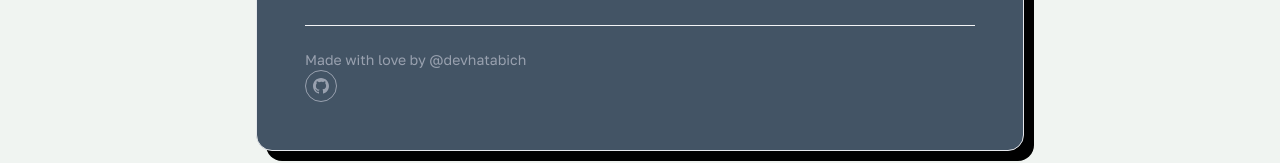
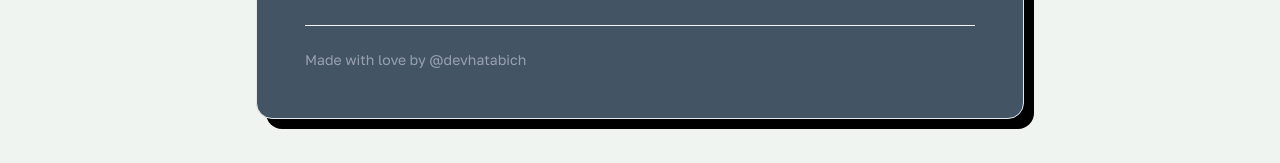
Before and after one commit to devhatabich/tutorfinalyearproject, a React (Vite) app in the folder front/: page /cookies in a window 1280 px wide. Shown: the part 1033-1196 px from the top of the page. Built offline with nearby package versions, Linux system fonts and the light colour scheme; no server answers.

Commit message:
Adding fixed cookes page where the icon was removed

```diff
--- a/front/src/pages/Cookies/cookies.jsx
+++ b/front/src/pages/Cookies/cookies.jsx
@@ -58,11 +58,6 @@ const Cookies = () => {
 
                 <div className="mt-8 pt-6 border-t border-gray-100 text-sm text-gray-400">
                     Made with love by <a target="_blank" className="text-gray-400 no-underline hover:text-[#7eb8a4] transition-colors cursor-pointer" href='https://github.com/devhatabich'>@devhatabich</a>
-                    <div className = "flex gap-3">
-                        <a href="https://github.com/devhatabich" target="_blank" className = "w-8 h-8 rounded-full border border-gray-400 flex items-center justify-center text-gray-400 hover:text-[#7eb8a4] hover:border-[#7eb8a4] transition-colors cursor-pointer">
-                            <svg xmlns="http://www.w3.org/2000/svg" width="16" height="16" fill="currentColor" viewBox="0 0 24 24"><path d="M12 0C5.37 0 0 5.37 0 12c0 5.3 3.438 9.8 8.205 11.385.6.113.82-.258.82-.577v-2.165c-3.338.726-4.033-1.416-4.033-1.416-.546-1.387-1.333-1.756-1.333-1.756-1.089-.745.083-.729.083-.729 1.205.084 1.839 1.237 1.839 1.237 1.07 1.834 2.807 1.304 3.492.997.107-.775.418-1.305.762-1.604-2.665-.305-5.467-1.334-5.467-5.931 0-1.311.469-2.381 1.236-3.221-.124-.303-.535-1.524.117-3.176 0 0 1.008-.322 3.301 1.23A11.509 11.509 0 0 1 12 5.803c1.02.005 2.047.138 3.006.404 2.291-1.552 3.297-1.23 3.297-1.23.653 1.653.242 2.874.118 3.176.77.84 1.235 1.911 1.235 3.221 0 4.609-2.807 5.624-5.479 5.921.43.372.823 1.102.823 2.222v3.293c0 .319.192.694.801.576C20.566 21.797 24 17.3 24 12c0-6.63-5.37-12-12-12z"/></svg>
-                        </a>
-                    </div>
                 </div>
             </div>
         </div>
```
